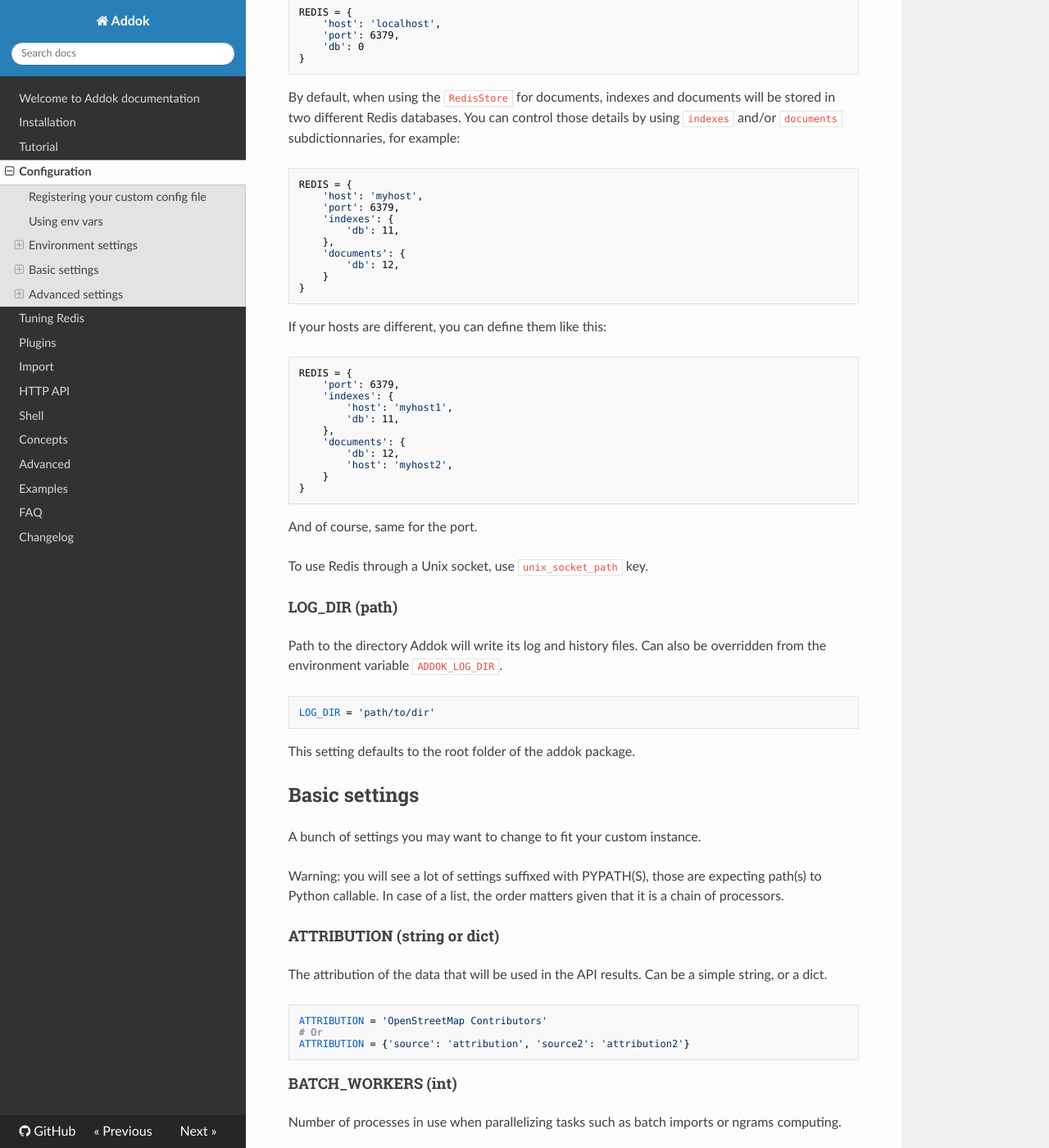
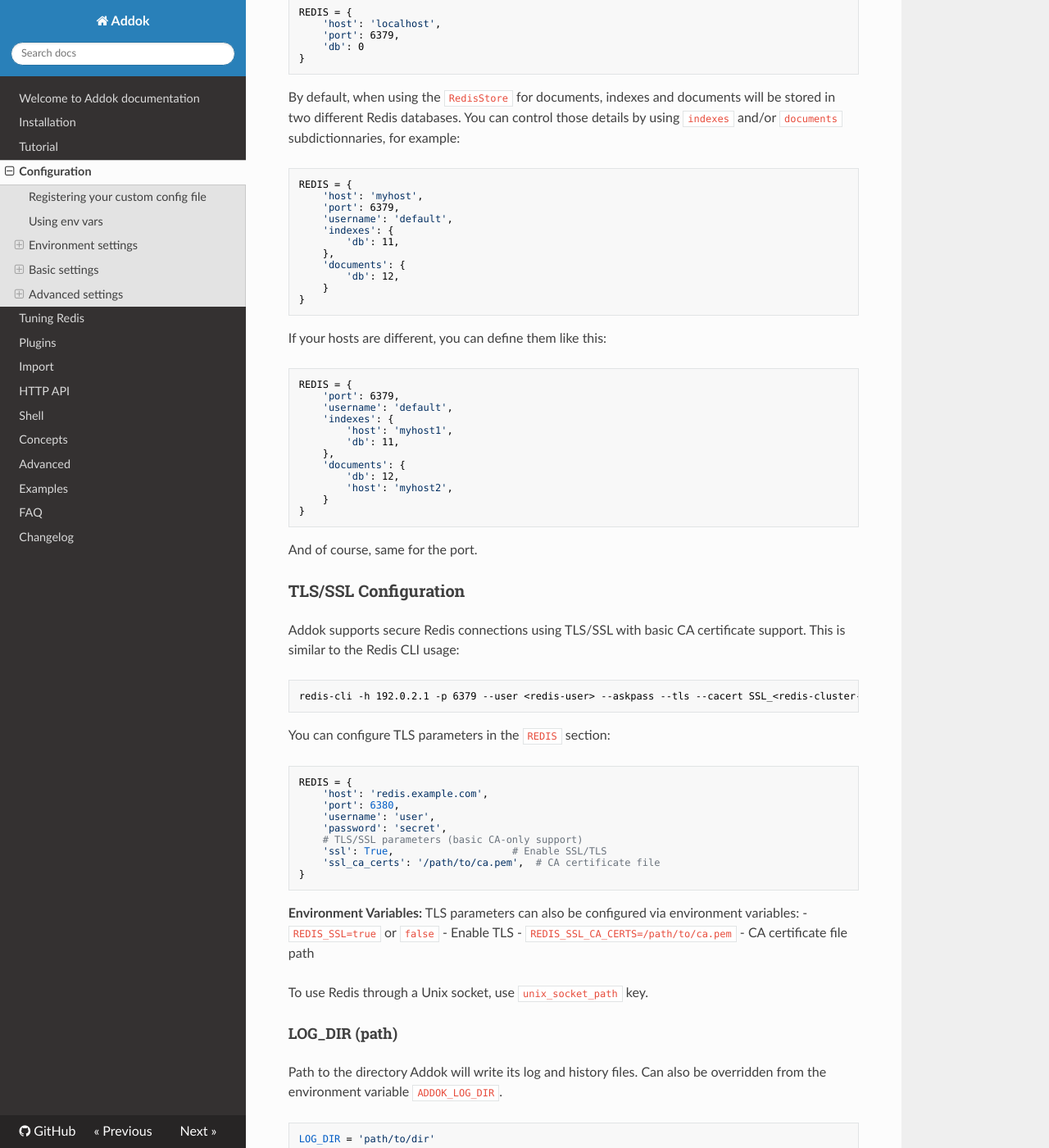
Before and after one commit to addok/addok, an MkDocs documentation site: the page built from docs/config.md, in a window 1280 px wide and 1400 px high, scrolled down 1050 px. Shown: the whole window at 82% size. Built offline with MkDocs 1.6.1, drawn with Linux system fonts in a browser that asks for light colours; nearby versions of some CDN libraries.

Commit message:
feat: add username support and simple TLS to Redis configuration
Changes:
- Add username parameter to match redis-py API
- Add basic TLS support with CA certificates (ssl + ssl_ca_certs)
- Update config, code, tests, and docs
- Maintain backward compatibility

````diff
--- a/docs/config.md
+++ b/docs/config.md
@@ -52,6 +52,7 @@ subdictionnaries, for example:
     REDIS = {
         'host': 'myhost',
         'port': 6379,
+        'username': 'default',
         'indexes': {
             'db': 11,
         },
@@ -64,6 +65,7 @@ If your hosts are different, you can define them like this:
 
     REDIS = {
         'port': 6379,
+        'username': 'default',
         'indexes': {
             'host': 'myhost1',
             'db': 11,
@@ -75,6 +77,33 @@ If your hosts are different, you can define them like this:
     }
 
 And of course, same for the port.
+
+### TLS/SSL Configuration
+
+Addok supports secure Redis connections using TLS/SSL with basic CA certificate support. This is similar to the Redis CLI usage:
+
+```bash
+redis-cli -h 192.0.2.1 -p 6379 --user <redis-user> --askpass --tls --cacert SSL_<redis-cluster-name>.pem
+```
+
+You can configure TLS parameters in the `REDIS` section:
+
+```python
+REDIS = {
+    'host': 'redis.example.com',
+    'port': 6380,
+    'username': 'user',
+    'password': 'secret',
+    # TLS/SSL parameters (basic CA-only support)
+    'ssl': True,                    # Enable SSL/TLS
+    'ssl_ca_certs': '/path/to/ca.pem',  # CA certificate file
+}
+```
+
+**Environment Variables:**
+TLS parameters can also be configured via environment variables:
+- `REDIS_SSL=true` or `false` - Enable TLS
+- `REDIS_SSL_CA_CERTS=/path/to/ca.pem` - CA certificate file path
 
 To use Redis through a Unix socket, use `unix_socket_path` key.
 
````
Also changed, not shown: 4 other files.
